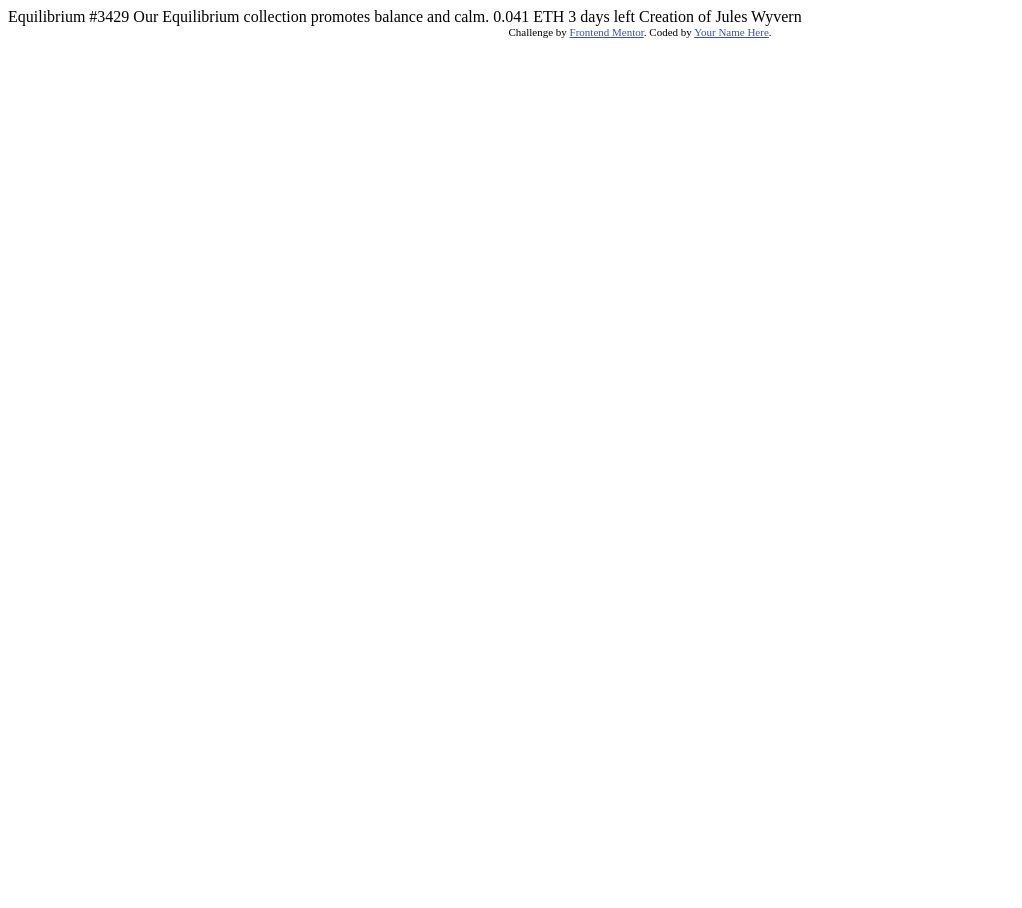
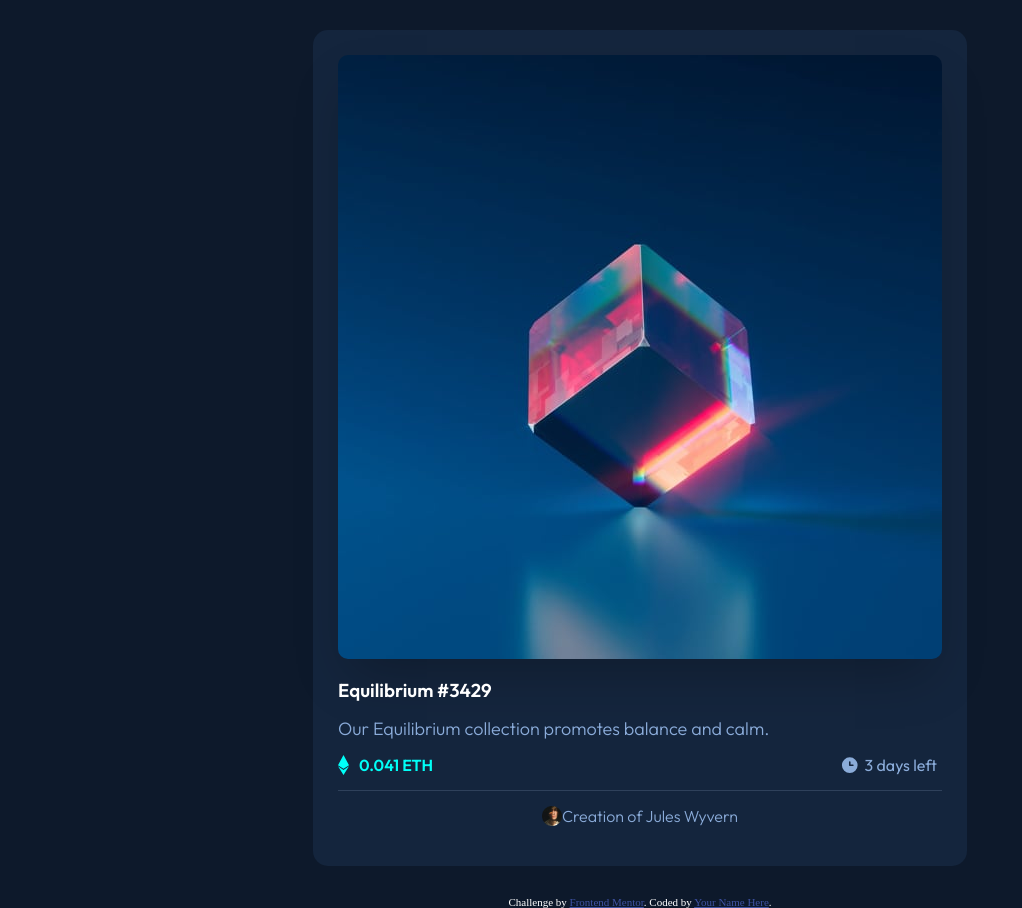
Before and after one commit to Ksubi1x/nft-card, a plain HTML site: page index.html in a window 1280 px wide. Shown: the whole page, without its empty margins (0-1022 px from the left). Before the commit the page ends 800 px from the top, so only its background shows below. Drawn offline with Linux system fonts and the light colour scheme.

Commit message:
added css to project

```diff
--- a/index.html
+++ b/index.html
@@ -5,8 +5,9 @@
   <meta name="viewport" content="width=device-width, initial-scale=1.0"> <!-- displays site properly based on user's device -->
 
   <link rel="icon" type="image/png" sizes="32x32" href="./images/favicon-32x32.png">
-
+  <link rel="stylesheet" href="style.css">
   <title>Frontend Mentor | NFT preview card component</title>
+  <link href="https://fonts.googleapis.com/css2?family=Outfit:wght@300;400;600&display=swap" rel="stylesheet">
 
   <!-- Feel free to remove these styles or customise in your own stylesheet 👍 -->
   <style>
@@ -15,15 +16,46 @@
   </style>
 </head>
 <body>
+  <div class="wrapper">
 
-  Equilibrium #3429
+    <div class="card">
 
-  Our Equilibrium collection promotes balance and calm.
+      <img id="picture" src="./images/image-equilibrium.jpg">
 
-  0.041 ETH
-  3 days left
+      <section class="info">
+        <h3 class="name">Equilibrium #3429</h3>
+        <p class="desc"d>Our Equilibrium collection promotes balance and calm.</p>
+        <div class="price">
+          <div class="amount">
+            <img src="./images/icon-ethereum.svg" class="svg1" alt="ethereum">
+            <h4>0.041 ETH</h4>
+          </div>
+          <div class="date">
+            <img src="./images/icon-clock.svg" class="svg2" alt="clock">
+            <p class="time">3 days left</p>
+          </div>
 
-  Creation of Jules Wyvern
+
+        </div>
+        <div class="line"></div>
+        <div class="creator">
+          <img class="pfp" src="./images/image-avatar.png" alt="profile picture">
+          <p>Creation of Jules Wyvern</p>
+        </div>
+      </section>
+
+
+    </div>
+  </div>
+
+
+
+
+
+
+
+
+
 
   <div class="attribution">
     Challenge by <a href="https://www.frontendmentor.io?ref=challenge" target="_blank">Frontend Mentor</a>.
--- /dev/null
+++ b/style.css
@@ -0,0 +1,114 @@
+* {
+    margin: 0;
+    padding: 0;
+}
+
+body {
+    background-color: hsl(217, 54%, 11%);
+}
+
+.wrapper {
+    width: 100%;
+    display: flex;
+    justify-content: center;
+
+}
+
+.card {
+    margin: 30px;
+    padding: 25px;
+
+    background-color: hsl(216, 50%, 16%);
+    border-radius: 15px;
+}
+
+
+
+.name {
+    font-family: "Outfit", sans-serif;
+    font-weight: 600;
+    margin: 15px 0px;
+    color: hsl(0, 0%, 100%);
+}
+
+.desc {
+    font-family: "Outfit", sans-serif;
+    font-weight: 300;
+    margin: 15px 0px;
+    font-size: 18px;
+    color: hsl(215, 51%, 70%);
+
+}
+
+.price {
+    display: flex;
+    justify-content: space-between;
+    margin: 15px 0px;
+}
+
+.amount {
+    display: flex;
+
+}
+
+.date {
+    display: flex;
+}
+
+.price h4 {
+    font-family: "Outfit", sans-serif;
+    font-weight: 600;
+    color: hsl(178, 100%, 50%);
+    margin: 0px 10px;
+}
+
+
+
+.time {
+    font-family: "Outfit", sans-serif;
+    font-weight: 400;
+    color: hsl(215, 51%, 70%);
+    margin: 0px 5px;
+}
+
+.svg2 {
+    width: 20px;
+
+}
+
+.line {
+
+    width: 100%;
+    height: 1px;
+    background-color:hsl(215, 32%, 27%)
+}
+
+.creator {
+    display: flex;
+    margin: 15px 0px;
+    justify-content: center;
+    text-align: center;
+}
+
+.pfp {
+    width: 20px;
+
+}
+
+.creator p {
+    font-family: "Outfit", sans-serif;
+    font-weight: 300;
+    color: hsl(215, 51%, 70%);
+
+}
+
+#picture {
+    width: 100%;
+    border-radius: 10px;
+    box-shadow: 0 25px 50px -12px rgb(0 0 0 / 0.25);
+
+}
+
+.attribution {
+    color: hsl(0, 0%, 100%);
+}
```
